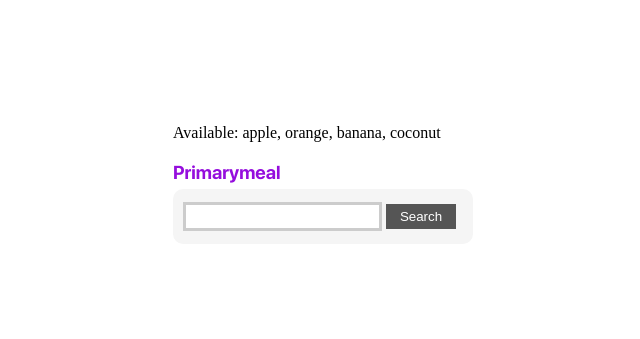
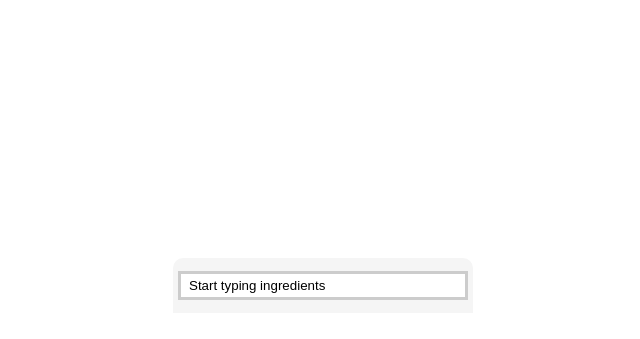
Before and after one commit to danyanyam/primary-food, a Flask app: page / in a window 1280 px wide. Shown: the top 339 px of the page, without its empty margins (317-957 px from the left). Run offline with Flask 2, Linux system fonts and the light colour scheme; some web fonts are replaced.

Commit message:
поисковик по центру экрана с предложениями по запросу

```diff
--- a/main.py
+++ b/main.py
@@ -1,5 +1,7 @@
 from flask import render_template, request, jsonify, make_response
 from flask import Flask
+
+import re
 
 app = Flask(__name__)
 
@@ -7,8 +9,11 @@ foods = {
     'apple': {'protein': '3g', 'sugar': '10g', 'img': '&#x1f34f;'},
     'orange': {'protein': '2g', 'img': '🍊'},
     'banana': {'protein': '15g', 'img': '&#x1f34c;'},
-    'coconut': {'protein': '30g', 'img': '&#x1F965'}
+    'coconut': {'protein': '30g', 'img': '&#x1F965'},
+    'barbaris': {'protein': '15g', 'img': '&#x1f34c;'}
 }
+
+food_available = list(foods.keys())
 
 @app.route('/')
 def hello_world():
@@ -22,5 +27,22 @@ def get_info_about():
     return make_response(jsonify(result), 200)
 
 
+@app.route('/get_known_food', methods=['POST'])
+def get_known_food():
+    food_to_search = request.get_json()['text']
+
+    if food_to_search:
+        answer = []
+        for food in food_available:
+            if re.match(food_to_search, food.strip()):
+                answer.append(food)
+
+        # jsonify(result)
+        return make_response(jsonify({'result': answer}), 200)
+    return make_response(jsonify({'result': ''}), 200)
+
+
+
+
 if __name__ == "__main__":
     app.run(host='0.0.0.0', port='5000', debug=True)
--- a/static/css/main.css
+++ b/static/css/main.css
@@ -17,6 +17,7 @@ input[type=text] {
     -webkit-transition: 0.5s;
     transition: 0.5s;
     outline: none;
+    width: 100%;
   }
 
   input[type=text]:focus {
@@ -41,12 +42,16 @@ button {
 
 .search-box {
     display: flex;
-    margin-top: 5px;
+    margin-top: 50%;
     padding: 5px;
-    padding-left: 10px;
     height: auto;
     background-color: rgb(245, 245, 245);
-    border-radius: 10px;
+    border-radius: 10px 10px 0px 0px;
+}
+.found {
+    padding: 5px;
+    background-color: rgb(245, 245, 245);
+    font-family: sans-serif;
 }
 .search-box div {
     width: 100%;
--- a/static/js/post-input.js
+++ b/static/js/post-input.js
@@ -1,12 +1,58 @@
-const postbtn = document.getElementById('search-btn');
 const input_field = document.getElementById('food-to-search');
 
-const postData = () => {
-    const text = document.getElementById("food-to-search").value;
-    fetch('/post', {
+
+// const postData = () => {
+//     const text = document.getElementById("food-to-search").value;
+//     fetch('/post', {
+//         method: "POST",
+//         credentials: "include",
+//         body: JSON.stringify({text: text}),
+//         cache: "no-cache",
+//         headers: new Headers({
+//             "content-type": "application/json"
+//         })
+//     }).then((response) => {
+//         if (response.status !== 200) {
+//             console.log('NOT FOUND FOOD');
+//             return;
+//         }
+//         response.json().then((data) => {
+//             appendReceivedData(data);
+//         })
+//     })
+// };
+
+// function appendReceivedData(data) {
+//     var element = document.getElementById("column");
+//     var div = document.createElement('div');
+//     const keys = Object.keys(data);
+
+//     div.className = "search-box"
+
+//     for (let index = 0; index < keys.length; index++) {
+//         var div_ = document.createElement('div');
+//         if (keys[index] !== 'img') {
+//             div_.innerHTML += `${keys[index]}: `;
+//         }
+//         div_.innerHTML += data[keys[index]];
+//         div.appendChild(div_);
+//     }
+//     element.appendChild(div);
+// }
+
+// input_field.addEventListener("keyup", function(event) {
+//     event.preventDefault();
+//     if (event.keyCode === 13) {
+//       postData();
+//     }
+//   });
+
+const inputHandler = function(e) {
+    to_search = e.target.value;
+    fetch('/get_known_food', {
         method: "POST",
         credentials: "include",
-        body: JSON.stringify({text: text}),
+        body: JSON.stringify({text: to_search}),
         cache: "no-cache",
         headers: new Headers({
             "content-type": "application/json"
@@ -17,33 +63,39 @@ const postData = () => {
             return;
         }
         response.json().then((data) => {
-            appendReceivedData(data);
+            console.log(data['result']);
+            if (data['result'] !== FOUND) {
+                prev_search = document.querySelector('[removable]');
+                while (prev_search) {
+                    prev_search.remove()
+                    prev_search = document.querySelector('[removable]');
+                }
+                handleResponse(data['result']);
+                FOUND = data['result'];
+            }
         })
     })
+
 };
 
-function appendReceivedData(data) {
-    var element = document.getElementById("column");
-    var div = document.createElement('div');
-    const keys = Object.keys(data);
+var FOUND = false;
 
-    div.className = "search-box"
+function handleResponse(response) {
+    var element_ = document.getElementById("column");
 
-    for (let index = 0; index < keys.length; index++) {
-        var div_ = document.createElement('div');
-        if (keys[index] !== 'img') {
-            div_.innerHTML += `${keys[index]}: `;
-        }
-        div_.innerHTML += data[keys[index]];
-        div.appendChild(div_);
+    if (response) {
+        var i = 2;
+        response.forEach(element => {
+            var div = document.createElement('div');
+            div.className = 'found';
+            div.setAttribute('removable', 'true');
+            div.setAttribute('tabindex', i);
+            div.innerHTML += element;
+            element_.appendChild(div);
+            i ++;
+        });
     }
-    element.appendChild(div);
 }
 
-input_field.addEventListener("keyup", function(event) {
-    event.preventDefault();
-    if (event.keyCode === 13) {
-      postData();
-    }
-  });
-postbtn.addEventListener('click', postData);
+input_field.addEventListener('input', inputHandler);
+input_field.addEventListener('propertychange', inputHandler);
--- a/templates/index.html
+++ b/templates/index.html
@@ -11,15 +11,9 @@
 </head>
 <body>
     <div class="container">
-        <div id="column" class="column">
-
-            <p>Available: apple, orange, banana, coconut</p>
-            <h3 class='sf-font colorfy'>Primarymeal</h3>
+        <div class="column" id="column">
             <div class="search-box">
-                <div class="send">
-                    <input id="food-to-search" type="text">
-                    <button id="search-btn">Search</button>
-                </div>
+                <input type="text" tabindex=1 onfocus="this.value=''" id='food-to-search' value="Start typing ingredients">
             </div>
         </div>
     </div>
```
